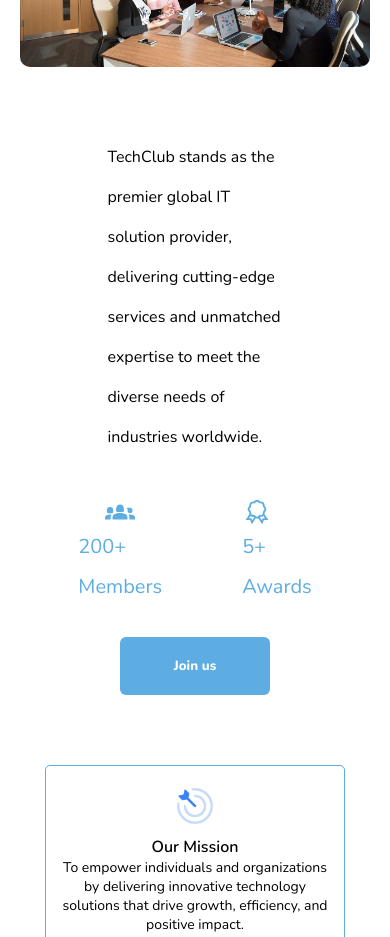
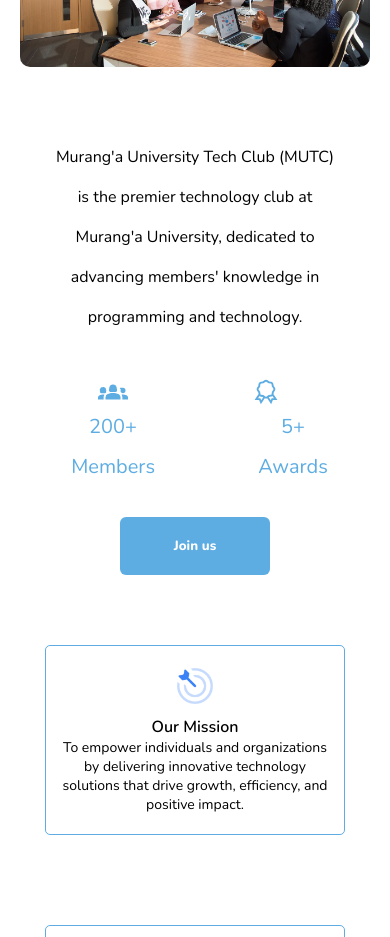
Before and after one commit to Naominm/mutc-website, a React (Vite) app: page / in a window 390 px wide. Shown: the part 1080-2017 px from the top of the page. Built offline with nearby package versions, Linux system fonts and the light colour scheme.

Commit message:
Add more responsiveness on mobile nav

```diff
--- a/src/components/Header/Header.css
+++ b/src/components/Header/Header.css
@@ -109,7 +109,7 @@
   }
 
   .active-link {
-    border-bottom: 2px solid var(--pure-white);
+    color:var( --lighter-gray);
   }
 
   .hamburger-menu-container {
--- a/src/pages/Home/About.css
+++ b/src/pages/Home/About.css
@@ -33,6 +33,12 @@
     margin-top: 3rem;
     width: 50%;
     line-height: 4rem;
+}
+@media screen and (max-width: 50em) {
+    .text-container{
+        width: 80%;
+      text-align: center;
+    }
 }
 .text-container-2{
     display: flex;
--- a/src/pages/Home/About.tsx
+++ b/src/pages/Home/About.tsx
@@ -22,7 +22,7 @@
     return (
         <section className="about-section">
             <h1>Mut Tech Club </h1>
-            <AboutSectionContent Image={AboutImage} TextContent=" TechClub stands as the premier global IT solution provider, delivering cutting-edge services and unmatched expertise to meet the diverse needs of industries worldwide." />
+            <AboutSectionContent Image={AboutImage} TextContent=" Murang'a University Tech Club (MUTC) is the premier technology club at Murang'a University, dedicated to advancing members' knowledge in programming and technology. " />
         </section>
      );
 }
```
